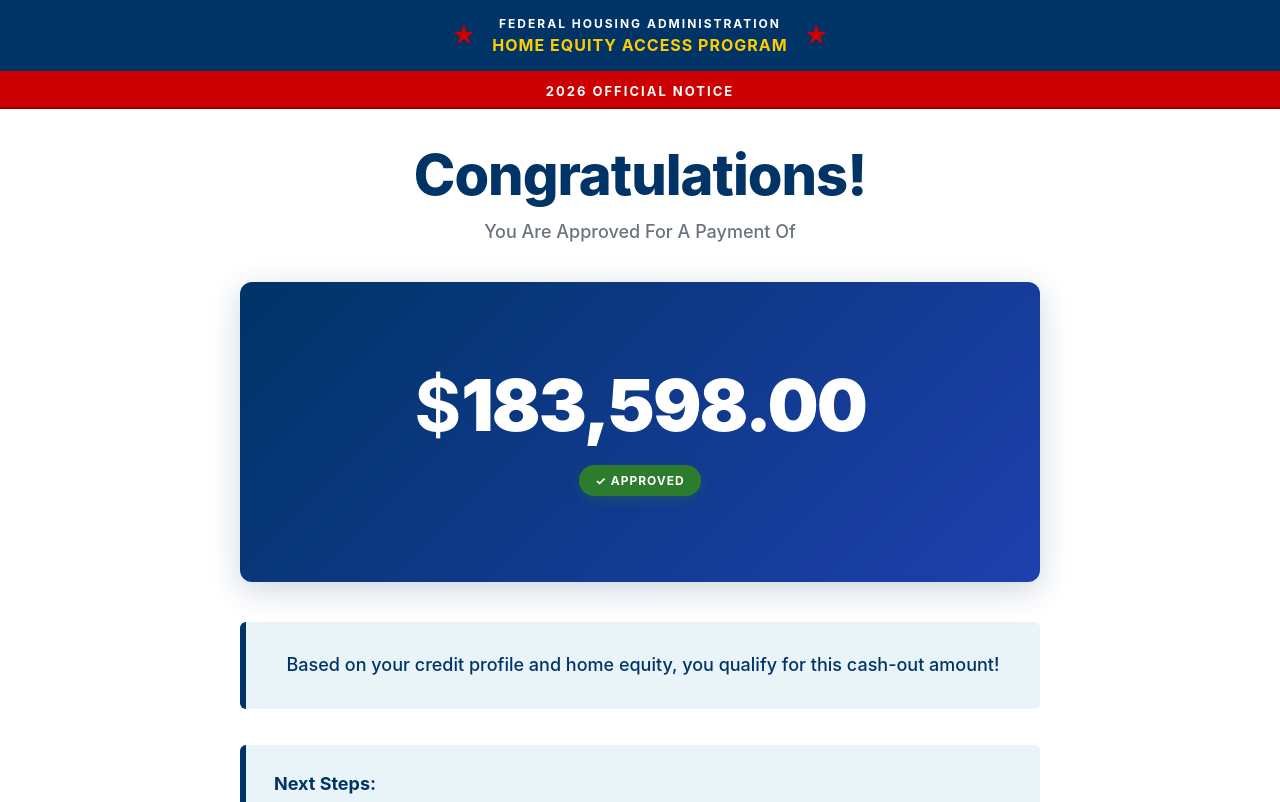
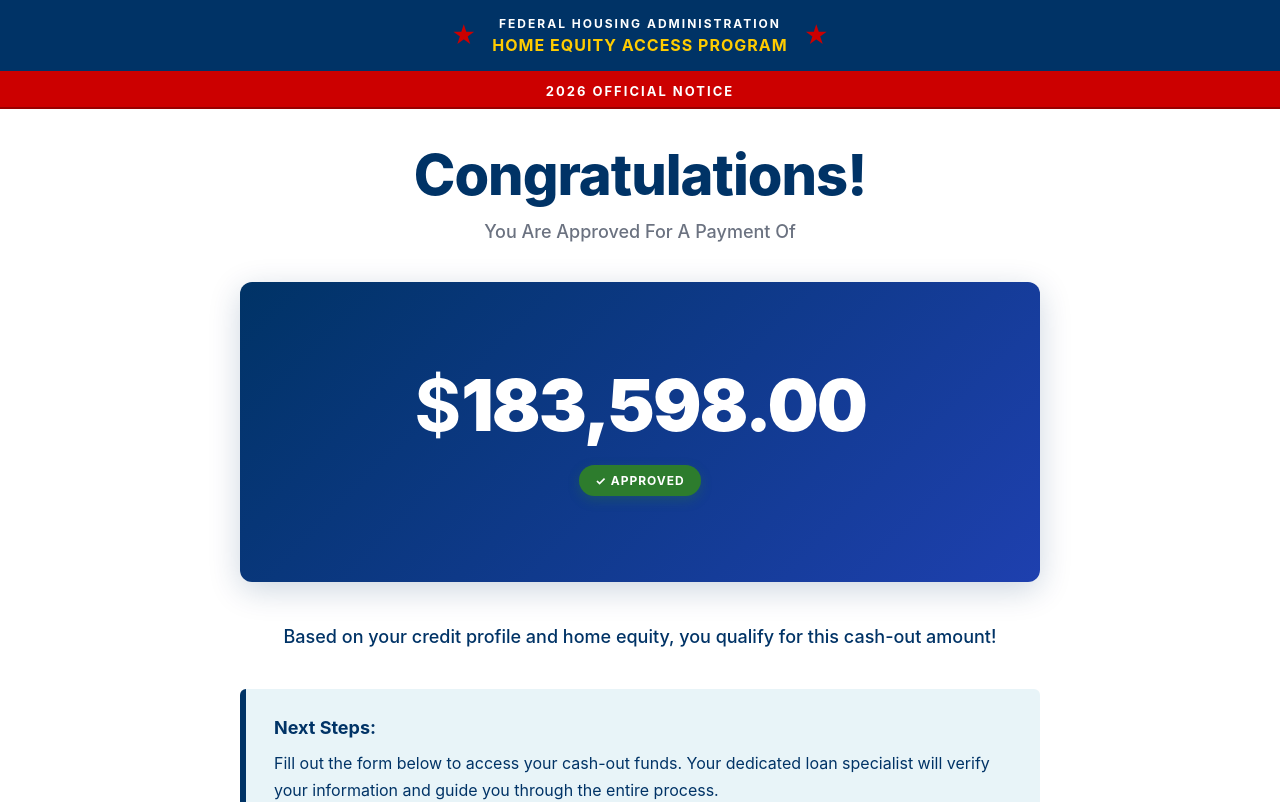
Before and after one commit to alymorri/refi, a React (Vite) app: page /congratulations in a window 1280 px wide. Shown: the top 802 px of the page. Built offline with nearby package versions, Linux system fonts and the light colour scheme.

Commit message:
feat: simplify qualification box styling
Remove background, border, padding for cleaner look

```diff
--- a/src/pages/Congratulations.module.css
+++ b/src/pages/Congratulations.module.css
@@ -152,11 +152,11 @@
 
 /* Qualification Box */
 .qualificationBox {
-  background: #e8f4f8;
-  border-left: 6px solid #003366;
-  border-radius: 6px;
-  padding: 28px;
-  margin: 36px 0;
+  background: transparent;
+  border: none;
+  border-radius: 0;
+  padding: 0;
+  margin: 28px 0;
   text-align: center;
 }
 
```
